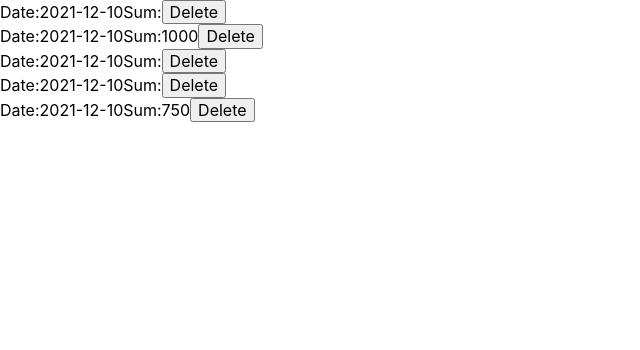
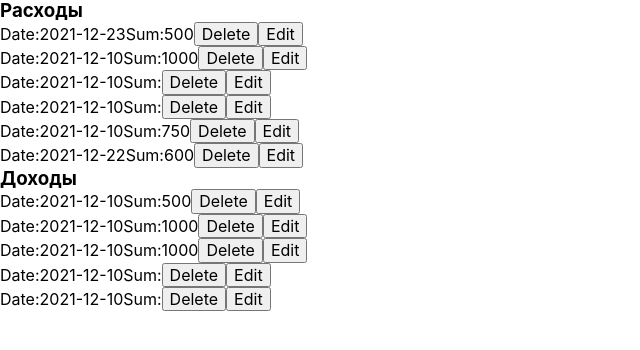
Before and after one commit to z9877969/react.bc-12, a React (Create React App) app: page /balance in a window 1280 px wide. Shown: the top 350 px of the page, without its empty margins (0-640 px from the left). Built offline with nearby package versions, Linux system fonts and the light colour scheme; data requests are answered from the project's data file.

Commit message:
add edit transactions

```diff
--- a/db.json
+++ b/db.json
@@ -1,13 +1,13 @@
 {
   "costs": [
     {
-      "date": "2021-12-10",
+      "date": "2021-12-23",
       "time": "14:53",
       "category": {
         "id": "diff",
         "title": "Разное"
       },
-      "sum": "",
+      "sum": "500",
       "currency": "EUR",
       "comment": "",
       "id": 3
@@ -59,6 +59,18 @@
       "currency": "EUR",
       "comment": "buy car",
       "id": 7
+    },
+    {
+      "date": "2021-12-22",
+      "time": "14:53",
+      "category": {
+        "id": "diff",
+        "title": "Разное"
+      },
+      "sum": "600",
+      "currency": "EUR",
+      "comment": "addNew",
+      "id": 8
     }
   ],
   "incomes": [
--- a/src/App.jsx
+++ b/src/App.jsx
@@ -43,9 +43,14 @@ const App = () => {
         <MainPage />
       </Route>
 
+      <Route path={"/transaction/:transType/:transId"}>
+        <TransactionPage />
+      </Route>
+
       <Route path={"/transaction/:transType"}>
         <TransactionPage />
       </Route>
+
       <Route path={"/balance"}>
         <BalancePage />
       </Route>
--- a/src/components/TransactionForm/TransactionForm.jsx
+++ b/src/components/TransactionForm/TransactionForm.jsx
@@ -1,30 +1,37 @@
 import { Component, useState } from "react";
 import LabelInput from "../_shared/labelInput/labelInput";
 import { Form } from "./TransactionForm.style.js";
-import { postTransaction } from "../../utils/api";
+import { postTransaction, updateTransaction } from "../../utils/api";
 import { useMainContext } from "../../context/MainProvider";
 import { useLanguageContext } from "../../context/LanguageProvider";
-import { connect } from "react-redux";
+import { connect, useDispatch } from "react-redux";
 import {
   addCosts,
   addIncomes,
+  editCosts,
+  editIncomes,
 } from "../../redux/transactions/transactionsActions";
 
 const TransactionForm = ({
   openCategoriesList,
   handleChange,
-  dataForm,
+  dataForm = {},
   transType,
   addCosts,
   addIncomes,
+  handleGoBack,
+  transId,
 }) => {
   const { addTransaction, setError } = useMainContext();
   const { dataFormOptions } = useLanguageContext();
+  const dispatch = useDispatch();
 
   const [lang, useLang] = useState("en");
 
   const handleSubmit = (e) => {
     e.preventDefault();
+
+    if (!transId) {
       postTransaction(transType, dataForm)
         .then((transaction) => {
           // addTransaction({ dataForm: transaction, transType })
@@ -32,6 +39,15 @@ const TransactionForm = ({
           transType === "incomes" && addIncomes(transaction);
         })
         .catch((error) => setError(error));
+    } else {
+      updateTransaction(transType, transId, dataForm)
+        .then((updatedTransaction) => {
+          transType === "costs" && dispatch(editCosts(updatedTransaction));
+          transType === "incomes" && dispatch(editIncomes(updatedTransaction));
+          handleGoBack();
+        })
+        .catch((error) => setError(error));
+    }
   };
 
   const { date, time, category, sum, currency, comment } = dataForm;
@@ -59,7 +75,7 @@ const TransactionForm = ({
         title={dataFormOptions.category[lang]}
         type="button"
         handleClick={openCategoriesList}
-        value={category.title}
+        value={category?.title}
       />
       <LabelInput
         name="sum"
--- /dev/null
+++ b/src/components/TransactionsList/TransactionsList.jsx
@@ -0,0 +1,47 @@
+import React from "react";
+import { useHistory } from "react-router-dom";
+import { useDispatch } from "react-redux";
+import { removeCosts } from "../../redux/transactions/transactionsActions";
+import { removeTransaction } from "../../utils/api";
+
+const TransactionsList = ({ transactions, title, transType }) => {
+  const dispatch = useDispatch();
+  const history = useHistory();
+
+  const goToEditPage = (id) => {
+    const newLocation = {
+      pathname: `/transaction/${transType}/${id}`,
+      state: history.location,
+    };
+    history.push(newLocation);
+  };
+
+  return (
+    <>
+      <h3>{title}</h3>
+      <ul>
+        {transactions.map(({ date, sum, id }) => (
+          <li key={id}>
+            <span>Date:{date}</span>
+            <span>Sum:{sum}</span>
+            <button
+              type="button"
+              onClick={() => {
+                removeTransaction("costs", id).then((id) =>
+                  dispatch(removeCosts(id))
+                );
+              }}
+            >
+              Delete
+            </button>
+            <button onClick={() => goToEditPage(id)} type="button">
+              Edit
+            </button>
+          </li>
+        ))}
+      </ul>
+    </>
+  );
+};
+
+export default TransactionsList;
--- a/src/components/_pages/BalancePage/BalancePage.jsx
+++ b/src/components/_pages/BalancePage/BalancePage.jsx
@@ -1,30 +1,23 @@
-import { useSelector, useDispatch } from "react-redux";
-import { removeCosts } from "../../../redux/transactions/transactionsActions";
-import { removeTransaction } from "../../../utils/api";
+import { useSelector } from "react-redux";
+import TransactionsList from "../../TransactionsList/TransactionsList";
 
 const BalancePage = () => {
   const costs = useSelector((state) => state.transactions.costs);
-  const dispatch = useDispatch();
+  const incomes = useSelector((state) => state.transactions.incomes);
 
   return (
-    <ul>
-      {costs.map(({ date, sum, id }) => (
-        <li key={id}>
-          <span>Date:{date}</span>
-          <span>Sum:{sum}</span>
-          <button
-            type="button"
-            onClick={() => {
-              removeTransaction("costs", id).then((id) =>
-                dispatch(removeCosts(id))
-              );
-            }}
-          >
-            Delete
-          </button>
-        </li>
-      ))}
-    </ul>
+    <>
+      <TransactionsList
+        transactions={costs}
+        title={"Расходы"}
+        transType={"costs"}
+      />
+      <TransactionsList
+        transactions={incomes}
+        title={"Доходы"}
+        transType={"incomes"}
+      />
+    </>
   );
 };
 
--- a/src/components/_pages/TransactionPage/TransactionPage.jsx
+++ b/src/components/_pages/TransactionPage/TransactionPage.jsx
@@ -1,27 +1,38 @@
-import { useState } from "react";
+import { useState, useEffect } from "react";
 import { useHistory, useParams } from "react-router-dom";
 import GoBackHeader from "../../_shared/goBackHeader/goBackHeader";
 import TransactionForm from "../../TransactionForm/TransactionForm";
 import CategoriesList from "../../CategoriesList/CategoriesList";
 import { useMainContext } from "../../../context/MainProvider";
 import LanguageProvider from "../../../context/LanguageProvider";
+import { useSelector } from "react-redux";
 
 const TransactionPage = () => {
   const history = useHistory();
-  const { transType } = useParams();
+  const { transType, transId } = useParams();
   const { toggleActivePage, addCategory, categories } = useMainContext();
 
+  const transactions = useSelector((state) => state.transactions);
+  const curTransaction = transactions[transType].find(
+    (data) => data.id === Number(transId)
+  );
+
   const [isOpenCategories, setIsOpenCategories] = useState(false);
-  const [dataForm, setDataForm] = useState({
+  const [dataForm, setDataForm] = useState(() => {
+    if (!transId) {
+      return {
         date: "2021-12-10",
         time: "14:53",
         category: categories[0],
         sum: "",
         currency: "EUR",
         comment: "",
+      };
+    }
+    return curTransaction;
   });
 
-  const handleGoBack = () => history.push("/");
+  const handleGoBack = () => history.push(history.location.state || "/");
   const handleChange = (e) => {
     const { name, value } = e.target;
     setDataForm((prev) => ({ ...prev, [name]: value }));
@@ -35,6 +46,10 @@ const TransactionPage = () => {
     !isOpenCategories && (transType === "costs" ? "Расходы" : "Доходы");
 
   console.log("transactionPage");
+
+  useEffect(() => {
+    curTransaction && setDataForm(curTransaction);
+  }, [curTransaction]);
 
   return (
     <section style={{ width: "400px", margin: "0 auto" }}>
@@ -50,6 +65,8 @@ const TransactionPage = () => {
             openCategoriesList={openCategoriesList}
             dataForm={dataForm}
             transType={transType}
+            transId={transId}
+            handleGoBack={handleGoBack}
           />
         </LanguageProvider>
       ) : (
--- a/src/redux/transactions/transactionsActions.js
+++ b/src/redux/transactions/transactionsActions.js
@@ -20,5 +20,15 @@ const addIncomes = createAction("transactions/addIncomes");
 const getCosts = createAction("transactions/getCosts");
 const getIncomes = createAction("transactions/getIncomes");
 const removeCosts = createAction("transactions/removeCosts");
+const editCosts = createAction("transactions/editCosts");
+const editIncomes = createAction("transactions/editIncomes");
 
-export { addCosts, addIncomes, getCosts, getIncomes, removeCosts };
+export {
+  addCosts,
+  addIncomes,
+  getCosts,
+  getIncomes,
+  removeCosts,
+  editCosts,
+  editIncomes,
+};
--- a/src/redux/transactions/transactionsReducer.js
+++ b/src/redux/transactions/transactionsReducer.js
@@ -6,6 +6,8 @@ import {
   getCosts,
   getIncomes,
   removeCosts,
+  editCosts,
+  editIncomes,
 } from "./transactionsActions";
 // const costsReducer = (state = [], action) => {
 //   switch (action.type) {
@@ -20,6 +22,8 @@ const costsReducer = createReducer([], {
   [getCosts]: (_, { payload }) => payload,
   [removeCosts]: (state, { payload }) =>
     state.filter((item) => item.id !== payload),
+  [editCosts]: (state, { payload }) =>
+    state.map((item) => (item.id === payload.id ? payload : item)),
 });
 
 // const incomesReducer = (state = [], action) => {
@@ -33,6 +37,8 @@ const costsReducer = createReducer([], {
 const incomesReducer = createReducer([], {
   [addIncomes]: (state, { payload }) => [...state, payload],
   [getIncomes]: (_, { payload }) => payload,
+  [editIncomes]: (state, { payload }) =>
+    state.map((item) => (item.id === payload.id ? payload : item)),
 });
 
 const transactionsReducer = combineReducers({
--- a/src/utils/api.js
+++ b/src/utils/api.js
@@ -29,5 +29,19 @@ const removeTransaction = async (endPoint, id) => {
     throw error;
   }
 };
+const updateTransaction = async (endPoint, id, updatingData) => {
+  try {
+    const { data } = await axios.put(endPoint + "/" + id, updatingData);
+    console.log(data);
+    return data;
+  } catch (error) {
+    throw error;
+  }
+};
 
-export { postTransaction, getTransactions, removeTransaction };
+export {
+  postTransaction,
+  getTransactions,
+  removeTransaction,
+  updateTransaction,
+};
```
Lines whose indentation alone changed are shown as unchanged.
